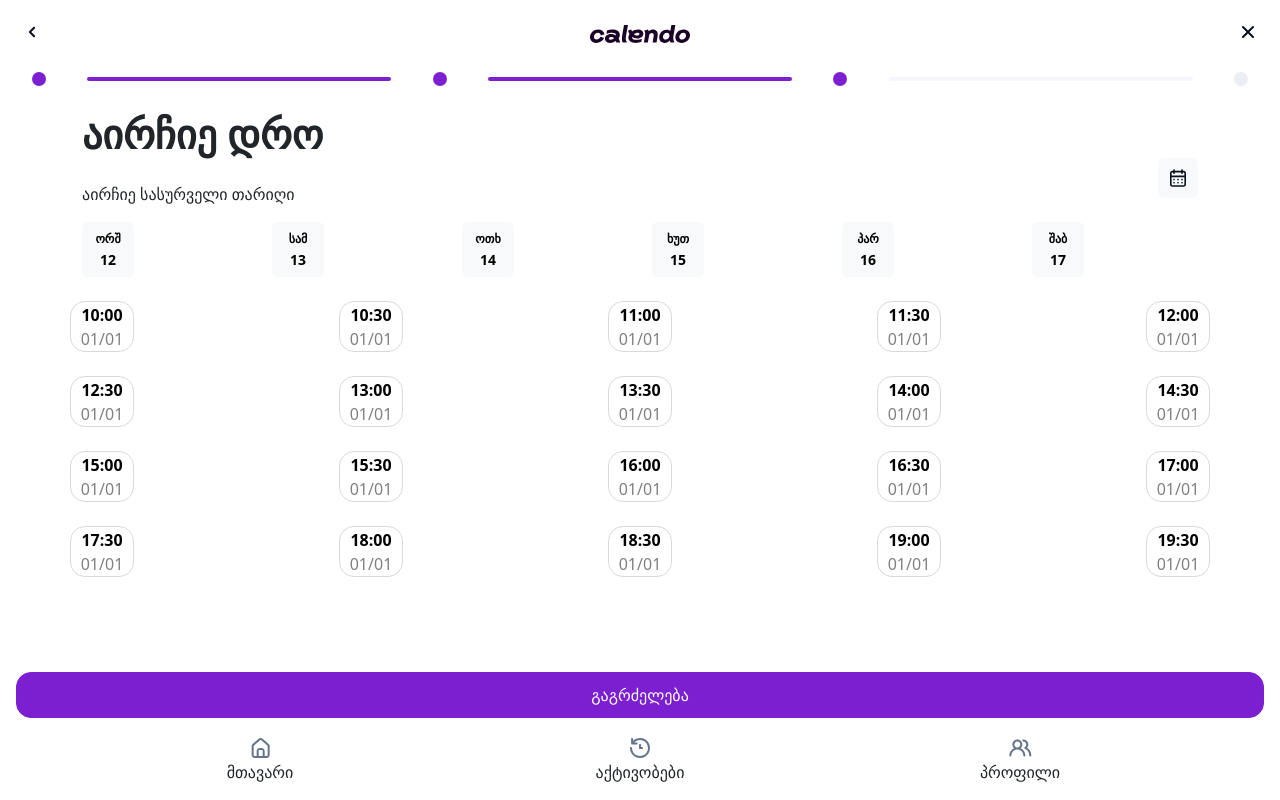
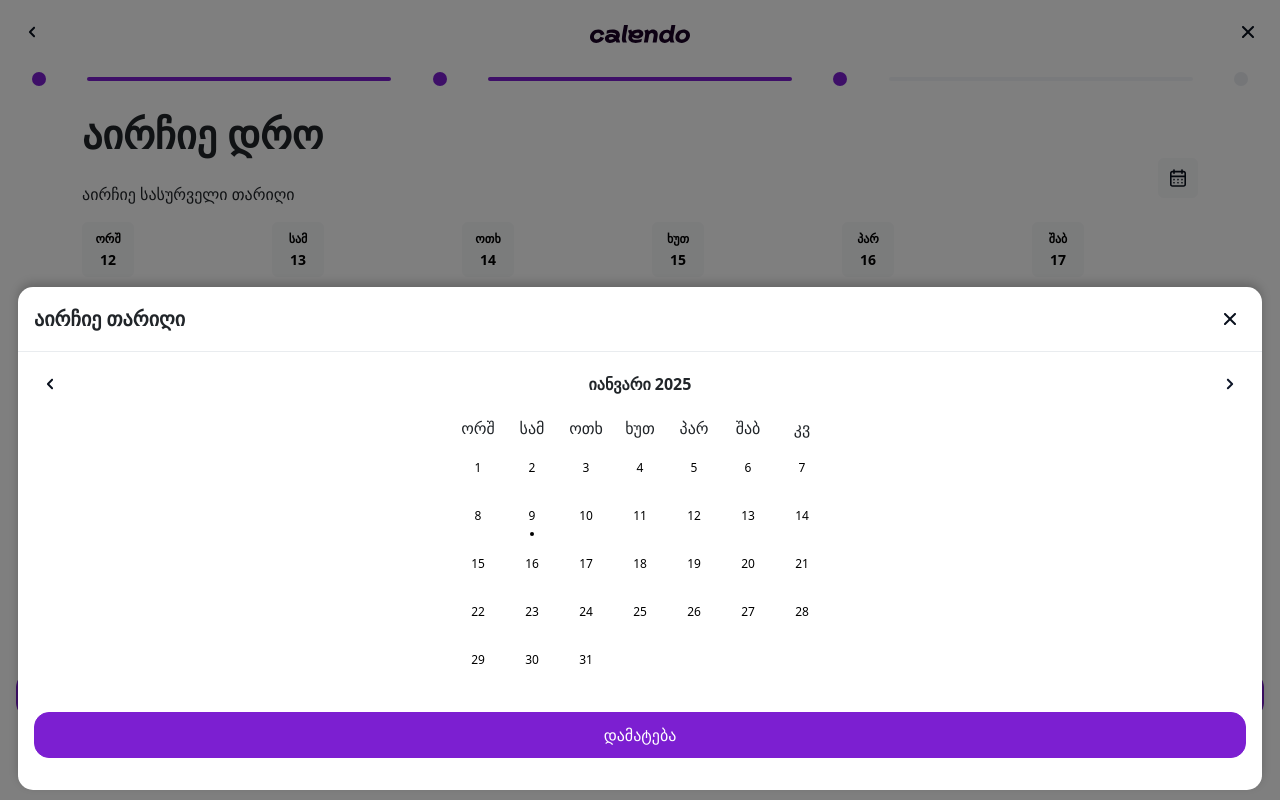
Before and after one commit to Chanksela/calendo-test, a React (Vite) app: page / in a window 1280 px wide. Both pictures are taken after a click on the button 1178 px from the left and 178 px from the top of the page. Built offline with nearby package versions, Linux system fonts and the light colour scheme.

Commit message:
feat/refactor: * added calendar component * created custom hook for slecting 2 dates * some small refactoring

```diff
--- a/src/App.jsx
+++ b/src/App.jsx
@@ -3,6 +3,7 @@ import Header from "./components/calendar/Header";
 import PickDate from "./components/calendar/PickDate";
 import PickDay from "./components/calendar/PickDay";
 import PickHour from "./components/calendar/PickHour";
+
 export default function App() {
 	return (
 		<div className="mx-3 d-flex flex-column vh-100">
--- /dev/null
+++ b/src/components/calendar/CalendarModal.jsx
@@ -0,0 +1,58 @@
+import useSelectedItems from "../../hooks/useSelectedItems";
+import CircleButton from "../ui/circleButton";
+import MainButton from "../ui/mainButton";
+export default function CalendarModal({ showModal, toggleModal }) {
+	let currentDate = new Date().getDate() - 1;
+	const { array, handleSelectingItems } = useSelectedItems(2);
+
+	return (
+		<>
+			{" "}
+			{showModal && (
+				<div className="custom-backdrop" onClick={toggleModal}></div>
+			)}
+			<div
+				className={`custom-modal ${showModal ? "show" : ""}`}
+				style={{ transform: showModal ? "translateY(0)" : "translateY(100%)" }}
+			>
+				<div className="modal-header d-flex justify-content-between align-items-center">
+					<h5 className="modal-title fw-bold">აირჩიე თარიღი</h5>
+					<CircleButton type="close" onClick={toggleModal} />
+				</div>
+				<div className="modal-body">
+					<div className="calendar">
+						<div className="calendar-header">
+							<CircleButton type="back" />
+							<p className="fw-bold">იანვარი 2025</p>
+							<CircleButton type="forward" />
+						</div>
+						<div className="calendar-grid">
+							<div>ორშ</div>
+							<div>სამ</div>
+							<div>ოთხ</div>
+							<div>ხუთ</div>
+							<div>პარ</div>
+							<div>შაბ</div>
+							<div>კვ</div>
+							{[...Array(31)].map((_, i) => (
+								<button
+									key={i}
+									className={` date ${array.includes(i) ? "selected" : ""} `}
+									onClick={() => handleSelectingItems(i)}
+								>
+									{i + 1}
+									<span
+										className={`${currentDate === i ? "current-day" : ""}`}
+									></span>
+								</button>
+							))}
+						</div>
+					</div>
+				</div>
+				<div className="modal-footer">
+					<MainButton text="დამატება" onClick={toggleModal} />
+				</div>
+			</div>
+		</>
+	);
+}
--- a/src/components/calendar/PickDate.jsx
+++ b/src/components/calendar/PickDate.jsx
@@ -1,5 +1,15 @@
+import { useState } from "react";
+
 import CalendarIcon from "../../assets/icons/calendar.svg";
+import CalendarModal from "./CalendarModal";
+
 export default function PickDate() {
+	const [showModal, setShowModal] = useState(false);
+
+	const toggleModal = () => {
+		setShowModal(!showModal);
+	};
+
 	return (
 		<div className="container mt-4">
 			<div className="row">
@@ -11,11 +21,13 @@ export default function PickDate() {
 					<button
 						className="btn btn-light d-flex mb-4 align-items-center justify-content-center"
 						style={{ width: "40px", height: "40px" }}
+						onClick={toggleModal}
 					>
 						<img src={CalendarIcon} alt="Calendar button" />
 					</button>
 				</div>
 			</div>
+			<CalendarModal showModal={showModal} toggleModal={toggleModal} />
 		</div>
 	);
 }
--- a/src/components/calendar/PickHour.jsx
+++ b/src/components/calendar/PickHour.jsx
@@ -1,4 +1,6 @@
-import { useState } from "react";
+// import { useState } from "react";
+import useSelectedItems from "../../hooks/useSelectedItems";
+import MainButton from "../ui/mainButton";
 import { timeSlots } from "../../data/data";
 
 const chunkedTimeSlots = [];
@@ -11,32 +13,7 @@ for (let i = 0; i < timeSlots.length; i += 5) {
 }
 
 export default function PickHour() {
-	const [selectedHours, setSelectedHours] = useState([]);
-	// სათების არჩევის ლოგიკა
-	const selectHours = (id) => {
-		let refreshedSelectedHours = [...selectedHours];
-		// თუ დრო უკვე არჩეულია, გაფილტრე
-		if (refreshedSelectedHours.includes(id)) {
-			console.log("includes");
-			refreshedSelectedHours = refreshedSelectedHours.filter(
-				(hours) => hours !== id
-			);
-		} else {
-			// თუ ორზე ნაკლები დროა დაამატე ახალი
-			if (refreshedSelectedHours.length < 2) {
-				refreshedSelectedHours.push(id);
-			} else {
-				// თუ უკვე ორი დროა, ყველაძე ძველი ამოიღე და ახალი დაამატე.
-				refreshedSelectedHours.shift();
-				refreshedSelectedHours.push(id);
-			}
-		}
-
-		// განაახლე სტეიტი
-		setSelectedHours(refreshedSelectedHours);
-		console.log(refreshedSelectedHours);
-	};
-
+	const { array, handleSelectingItems } = useSelectedItems(2);
 	return (
 		<>
 			<div className="container mt-4">
@@ -50,10 +27,10 @@ export default function PickHour() {
 								return (
 									<button
 										className={`col-2 mb-4 btn-hour d-flex flex-column justify-content-center align-items-center ${
-											selectedHours.includes(time.id) ? "btn-hour-active" : ""
+											array.includes(time.id) ? "btn-hour-active" : ""
 										}`}
 										key={index}
-										onClick={() => selectHours(time.id)}
+										onClick={() => handleSelectingItems(time.id)}
 									>
 										<span className="fw-semibold">{time.time}</span>
 										<span>{time.date}</span>
@@ -64,7 +41,7 @@ export default function PickHour() {
 					);
 				})}
 			</div>
-			<button className="w-100 btn-main mt-auto mb-3">გაგრძელება</button>
+			<MainButton text="გაგრძელება" />
 		</>
 	);
 }
--- a/src/components/ui/circleButton.jsx
+++ b/src/components/ui/circleButton.jsx
@@ -1,8 +1,9 @@
 import closeIcon from "../../assets/icons/close.svg";
 import forwardIcon from "../../assets/icons/right-arrow.svg";
+
 import backIcon from "../../assets/icons/left-arrow.svg";
 
-export default function CircleButton({ type }) {
+export default function CircleButton({ type, onClick }) {
 	let icon;
 
 	switch (type) {
@@ -21,7 +22,10 @@ export default function CircleButton({ type }) {
 	}
 
 	return (
-		<div className="rounded-circle d-flex justify-content-center align-items-center icon-container">
+		<div
+			onClick={onClick}
+			className="rounded-circle d-flex justify-content-center align-items-center icon-container"
+		>
 			<img src={icon} alt={`${type} icon`} />
 		</div>
 	);
--- /dev/null
+++ b/src/components/ui/mainButton.jsx
@@ -0,0 +1,7 @@
+export default function mainButton({ text, onClick }) {
+	return (
+		<button className="w-100 btn-main mt-auto mb-3" onClick={onClick}>
+			{text}
+		</button>
+	);
+}
--- /dev/null
+++ b/src/hooks/useSelectedItems.js
@@ -0,0 +1,31 @@
+// custom hook რამდენიმე თარიღის/დროის ან ნებისმიერი რამის ასარცევად
+// არგუმენტად იღებს limit-ს რომელიც განსაზღვრავს მაქსიმუმ რამდენი
+// რამის არჩევაა შესაძლებელი
+
+import { useState } from "react";
+export default function useSelectedItems(limit) {
+	const [array, setArray] = useState([]);
+
+	function handleSelectingItems(item) {
+		let newArray = [...array];
+		// თუ უკვე არჩეულია, გაფილტრე
+		if (newArray.includes(item)) {
+			console.log("includes");
+			newArray = newArray.filter((hours) => hours !== item);
+		} else {
+			// თუ ორზე ნაკლებია დაამატე ახალი
+			if (newArray.length < limit) {
+				newArray.push(item);
+			} else {
+				// თუ უკვე ორია, ყველაზე ძველი ამოიღე და ახალი დაამატე.
+				newArray.shift();
+				newArray.push(item);
+			}
+		}
+
+		// განაახლე სტეიტი
+		setArray(newArray);
+	}
+	// დააბრუნე მასივი და ფუნქცია არჩევისთვის
+	return { array, handleSelectingItems };
+}
--- a/src/main.css
+++ b/src/main.css
@@ -64,3 +64,103 @@
 	cursor: pointer;
 	font-weight: 800;
 }
+.custom-backdrop {
+	position: fixed;
+	top: 0;
+	left: 0;
+	width: 100%;
+	height: 100%;
+	background-color: rgba(0, 0, 0, 0.5);
+	z-index: 10;
+}
+
+.custom-modal {
+	position: fixed;
+	margin: 0px 18px 10px 18px;
+	bottom: 0;
+	left: 0;
+	width: calc(100% - 36px);
+	background-color: white;
+	border-radius: 15px;
+	z-index: 20;
+	box-shadow: 0 -4px 10px rgba(0, 0, 0, 0.2);
+	transform: translateY(100%);
+	transition: transform 0.3s ease-in-out;
+}
+
+.custom-modal.show {
+	transform: translateY(0);
+}
+
+.modal-header {
+	padding: 1rem;
+	border-bottom: 1px solid #e9ecef;
+}
+
+.modal-body {
+	padding: 1rem;
+}
+
+.modal-footer {
+	padding: 1rem;
+}
+
+.calendar {
+	display: flex;
+	flex-direction: column;
+	align-items: center;
+}
+
+.calendar-header {
+	display: flex;
+	justify-content: space-between;
+	align-items: center;
+	width: 100%;
+}
+.calendar-header p {
+	margin: 0;
+	line-height: 1;
+}
+.calendar-grid {
+	display: grid;
+	grid-template-columns: repeat(7, 1fr);
+	gap: 0.5rem;
+	text-align: center;
+	margin-top: 1rem;
+}
+
+.day {
+	font-weight: bold;
+}
+
+.date {
+	border: none;
+	background: none;
+	width: 46px;
+	height: 40px;
+	font-weight: 500px;
+	font-size: 12px;
+	border-radius: 15px;
+	transition: all 0.2s;
+	position: relative;
+}
+.current-day {
+	position: absolute;
+	bottom: 0;
+	left: 50%;
+	width: 4px;
+	height: 4px;
+	transform: translateX(-50%);
+	background-color: black;
+	border-radius: 100%;
+}
+.date:hover {
+	background: black;
+	color: white;
+	cursor: pointer;
+}
+
+.date.selected {
+	background: black !important;
+	color: white;
+}
--- a/src/main.jsx
+++ b/src/main.jsx
@@ -2,6 +2,7 @@ import { StrictMode } from "react";
 import { createRoot } from "react-dom/client";
 import App from "./App.jsx";
 import "bootstrap/dist/css/bootstrap.min.css";
+import "bootstrap/dist/js/bootstrap.bundle.min.js";
 import "./main.css";
 createRoot(document.getElementById("root")).render(
 	<StrictMode>
--- a/vite.config.js
+++ b/vite.config.js
@@ -1,8 +1,7 @@
 import { defineConfig } from "vite";
 import react from "@vitejs/plugin-react";
-import svgr from "vite-plugin-svgr";
 
 // https://vite.dev/config/
 export default defineConfig({
-	plugins: [react(), svgr()],
+	plugins: [react()],
 });
```
Also changed, not shown: eslint.config.js (+18 -17 lines).
